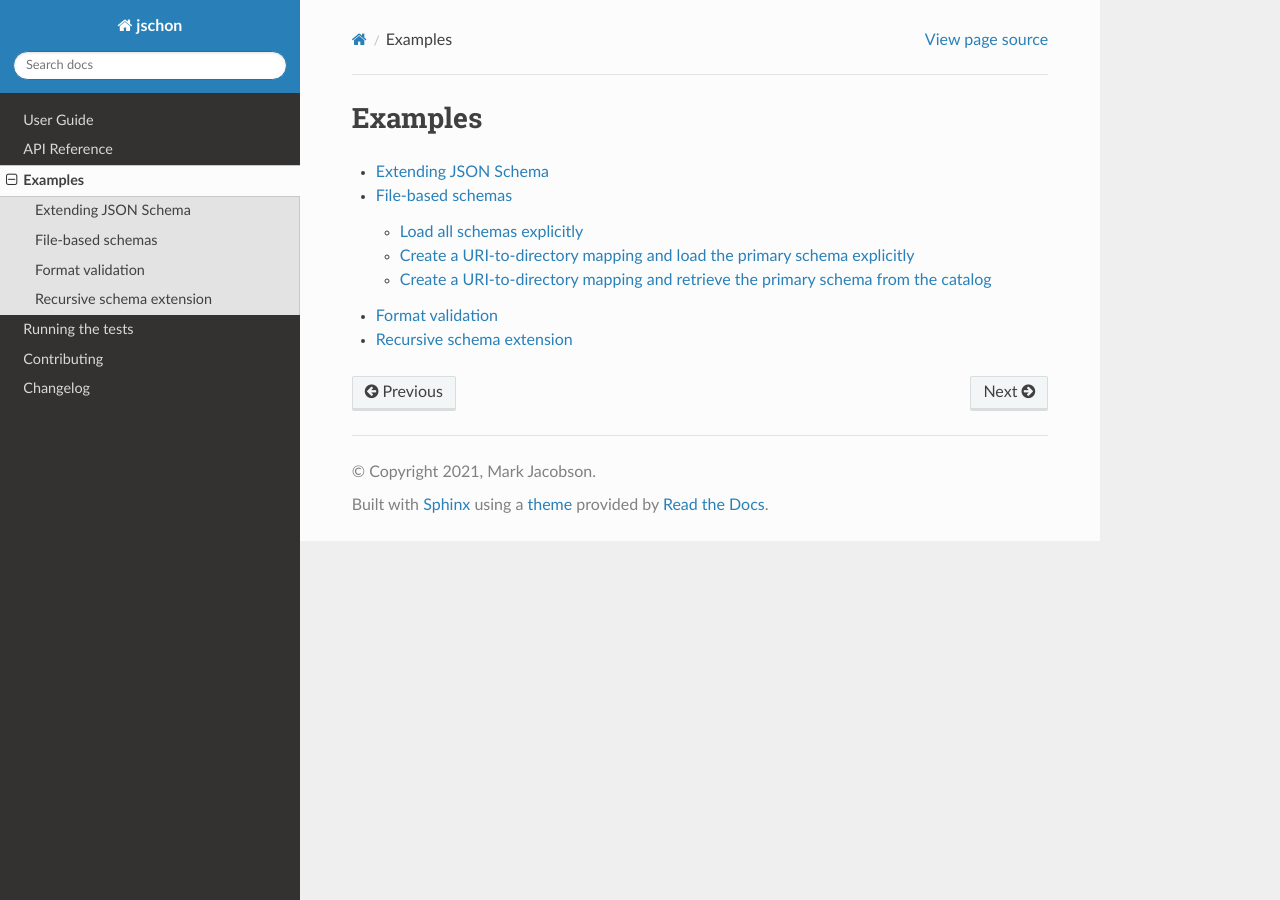
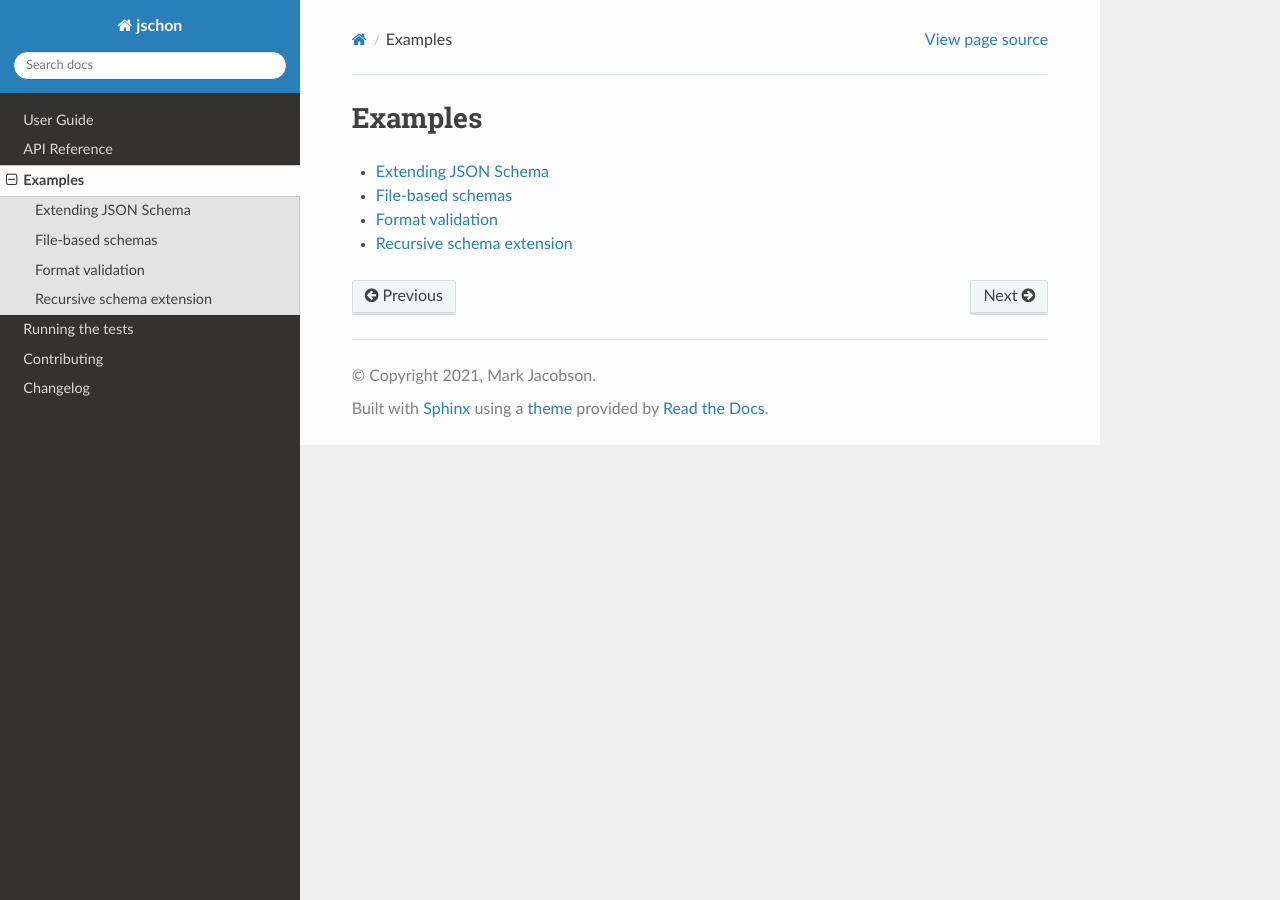
Before and after one commit to marksparkza/jschon, a Sphinx documentation site: the page built from docs/examples.rst, in a window 1280 px wide. Built offline with Sphinx 7.4.7 and the Read the Docs theme 2.0.0, drawn with Linux system fonts in a browser that asks for light colours.

Commit message:
Remove extraneous subheadings

```diff
--- a/docs/examples/file_based_schemas.rst
+++ b/docs/examples/file_based_schemas.rst
@@ -21,8 +21,6 @@ found in ``data/org-data.json``:
 There are several different ways to ensure that all our schemas are loaded
 and available as needed.
 
-Load all schemas explicitly
----------------------------
 The first way is to load all of our schemas up front. In this case, when
 the ``"$ref"`` keyword is encountered in the org schema, the target (person)
 schema is found already cached in the catalog.
@@ -32,8 +30,6 @@ schema is found already cached in the catalog.
 Note that, when using this approach, the schemas *must* be loaded in
 ``"$ref"`` dependency order.
 
-Create a URI-to-directory mapping and load the primary schema explicitly
-------------------------------------------------------------------------
 Another way is to set up a base URI-to-directory mapping on the catalog.
 In this case, when the ``"$ref"`` keyword is encountered in the org schema,
 the catalog knows where to find the person schema on disk, and loads it on
@@ -41,15 +37,13 @@ the fly.
 
 .. literalinclude:: ../../examples/load_from_files_2.py
 
-Create a URI-to-directory mapping and retrieve the primary schema from the catalog
-----------------------------------------------------------------------------------
 Finally, yet another way is again to set up a base URI-to-directory mapping
 on the catalog, but this time we retrieve our primary schema from the catalog
 rather than loading it explicitly.
 
 .. literalinclude:: ../../examples/load_from_files_3.py
 
-This approach is well-suited to schema re-use, in which JSON document evaluations
-are done independently with knowledge only of a schema's URI. The schema is
-loaded and compiled the first time it is retrieved; thereafter, it is simply
-read from the cache.
+This last approach is well-suited to schema re-use, in which JSON document
+evaluations are done independently with knowledge only of a schema's URI.
+The schema is loaded and compiled the first time it is retrieved; thereafter,
+it is simply read from the cache.
```
